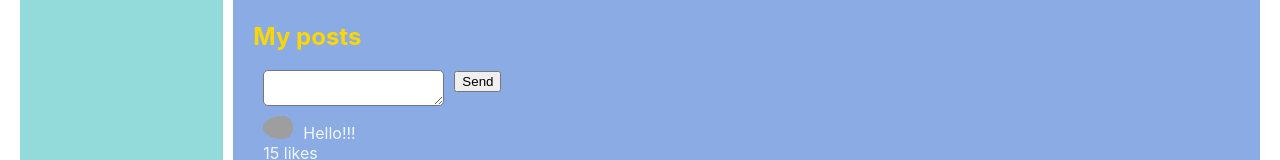
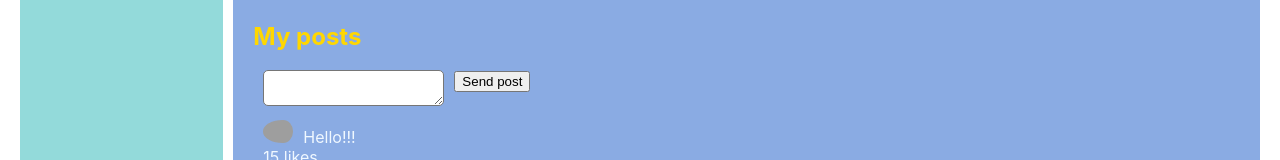
Before and after one commit to Komandr33/samurai-way-main, a React (Create React App) app: page /profile in a window 1280 px wide. Shown: the part 493-653 px from the top of the page. Built offline with nearby package versions, Linux system fonts and the light colour scheme; grey boxes are pictures that could not be loaded.

Commit message:
Refactor Textarea.tsx and Button.tsx Added PATH in App.tsx and Error404.tsx

```diff
--- a/src/App.css
+++ b/src/App.css
@@ -31,3 +31,9 @@
     max-width: 200px;
     border-radius: 5px;
 }
+
+.error {
+    text-align: center;
+    background-color: darkgray;
+    color: red;
+}
--- a/src/App.tsx
+++ b/src/App.tsx
@@ -4,16 +4,13 @@ import {Navbar} from './components/Body/Navbar/Navbar';
 import {Header} from './components/Header/Header';
 import {Profile} from './components/Body/Profile/Profile';
 import {Footer} from './components/Footer/Footer';
-import {Dialogs, DialogsPropsType} from './components/Body/Dialogs/Dialogs';
+import {Dialogs} from './components/Body/Dialogs/Dialogs';
 import {Route} from 'react-router-dom';
 import {News} from './components/Body/News/News';
 import {Friends} from './components/Body/Friends/Friends';
 import {Musics} from './components/Body/Musics/Musics';
+import {DialogType} from './components/Body/Dialogs/Dialog/Dialog';
 
-export type DialogType = {
-  id: string,
-  name: string
-}
 export type MessageType = {
   id: string,
   message: string
@@ -23,36 +20,55 @@ export type PostType = {
   message: string,
   likes: number
 }
-
 export type ProfileType = {
   posts: PostType[]
 }
-
-export type AppPropsType = {
-  dialogs: DialogsPropsType,
+export type AppType = {
+  dialogs: DialogsType,
   profile: ProfileType
 }
+export type DialogsType = {
+  dialogs: DialogType[],
+  messages: MessageType[],
+}
 type AppStateType = {
-  state: AppPropsType
+  state: AppType,
+  addPost: (value: string) => void,
+  addMessage: (value: string) => void
+}
+
+export const PATH = {
+  PROFILE: '/profile',
+  DIALOGS: '/dialogs',
+  NEWS: '/news',
+  MUSICS: '/musics',
+  FRIENDS: '/friends',
+  ERROR: '/error'
 }
 
 export const App: FC<AppStateType> = (props) => {
 
-  const profile = () => <Profile profile={props.state.profile}/>
+  const profile = () => <Profile profile={props.state.profile}
+                                 addPost={props.addPost}/>
 
   const dialogs = () => <Dialogs dialogs={props.state.dialogs.dialogs}
-                                 messages={props.state.dialogs.messages}/>
+                                 messages={props.state.dialogs.messages}
+                                 addMessage={props.addMessage}/>
 
   return (
     <div className={'app-wrapper'}>
       <Header/>
       <Navbar/>
       <div className={'app-wrapper-content'}>
-        <Route path={'/profile'} render={profile}/>
-        <Route path={'/dialogs'} render={dialogs}/>
-        <Route path={'/news'} render={News}/>
-        <Route path={'/musics'} render={Musics}/>
-        <Route path={'/friends'} render={Friends}/>
+        {/*<Route exact path={'/*'}>*/}
+        {/*  <Redirect to={PATH.ERROR}/>*/}
+        {/*</Route>*/}
+        <Route path={PATH.PROFILE} render={profile}/>
+        <Route path={PATH.DIALOGS} render={dialogs}/>
+        <Route path={PATH.NEWS} render={News}/>
+        <Route path={PATH.MUSICS} render={Musics}/>
+        <Route path={PATH.FRIENDS} render={Friends}/>
+        {/*<Route path={PATH.ERROR} render={Error404}/>*/}
       </div>
       <Footer/>
     </div>
--- a/src/components/Body/Button/Button.tsx
+++ b/src/components/Body/Button/Button.tsx
@@ -1,19 +1,19 @@
 import React, {FC} from 'react';
 
 type propsType = {
+  title: string,
   collBack: () => void
 }
 
-export const Button: FC<propsType> = ({collBack}) => {
+export const Button: FC<propsType> = (props) => {
 
   const onClickHandler = () => {
-    collBack()
+    props.collBack()
   }
-
   return (
     <span>
       <button onClick={onClickHandler}>
-        Send
+        {props.title}
       </button>
     </span>
   )
--- a/src/components/Body/Dialogs/Dialog/Dialog.tsx
+++ b/src/components/Body/Dialogs/Dialog/Dialog.tsx
@@ -1,10 +1,15 @@
 import React, {FC} from 'react';
 import s from '../Dialogs.module.css';
 import {NavLink} from 'react-router-dom';
-import {DialogType} from '../../../../App';
+import {PATH} from '../../../../App';
+
+export type DialogType = {
+  id: string,
+  name: string
+}
 
 export const Dialog: FC<DialogType> = (props) => {
-  const path = `/dialogs/${props.id}`
+  const path = `${PATH.DIALOGS}/${props.id}`
   return (
     <div className={s.dialog}>
       <NavLink to={path} activeClassName={s.active}>{props.name}</NavLink>
--- a/src/components/Body/Dialogs/Dialogs.tsx
+++ b/src/components/Body/Dialogs/Dialogs.tsx
@@ -1,23 +1,26 @@
-import React from 'react';
+import React, {useState} from 'react';
 import s from './Dialogs.module.css'
 import {Dialog} from './Dialog/Dialog';
 import {Message} from './Messages/Message';
-import {DialogType, MessageType} from '../../../App';
 import {Textarea} from '../Textarea/Textarea';
-import {addMessage} from '../../../redux/state';
+import {DialogsType} from '../../../App';
+import {Button} from '../Button/Button';
 
-export type DialogsPropsType = {
-    dialogs: DialogType[],
-    messages: MessageType[]
-}
+type DialogsPropsType = DialogsType &
+  { addMessage: (value: string) => void }
 
 export const Dialogs = (props: DialogsPropsType) => {
 
+  const [value, setValue] = useState('')
+
   const dialogElement = props.dialogs.map(el => <Dialog key={el.id} name={el.name} id={el.id}/>)
   const messageElement = props.messages.map(el => <Message key={el.id} message={el.message}/>)
-  const addMessageHandler = (v: string) => {
-    addMessage(v)
+
+  const onclickHandler = () => {
+    props.addMessage(value)
+    setValue('')
   }
+
   return (
     <div className={s.dialogs}>
       <div className={s.dialogsItems}>
@@ -26,7 +29,10 @@ export const Dialogs = (props: DialogsPropsType) => {
       <div className={s.messages}>
         {messageElement}
       </div>
-      <Textarea collBack={addMessageHandler}/>
+      <div className={'inputBlock'}>
+        <Textarea value={value} collBack={setValue}/>
+        <Button title={'Send message'} collBack={onclickHandler}/>
+      </div>
     </div>
   )
 }
--- a/src/components/Body/Profile/Mypost/MyPosts.tsx
+++ b/src/components/Body/Profile/Mypost/MyPosts.tsx
@@ -1,25 +1,33 @@
-import React from 'react';
+import React, {useState} from 'react';
 import s from './MyPosts.module.css';
 import {Post} from './Post/Post';
 import {Textarea} from '../../Textarea/Textarea';
 import {PostType} from '../../../../App';
-import {addPost} from '../../../../redux/state';
+import {Button} from '../../Button/Button';
+
 
 type PostsPropsType = {
-  posts: Array<PostType>
+  posts: Array<PostType>,
+  addPost: (value: string) => void
 }
 
 export function MyPosts(props: PostsPropsType) {
 
+  const [value, setValue] = useState('')
+
   const posts = props.posts.map((p) => <Post key={p.id} message={p.message} likeCounts={p.likes}/>);
-  const addPostHandler = (v: string) => {
-    addPost(v)
+  const addPostHandler = () => {
+    props.addPost(value)
+    setValue('')
   }
 
   return (
     <div className={s.item}>
       <h2>My posts</h2>
-      <Textarea collBack={addPostHandler}/>
+      <div className={'inputBlock'}>
+        <Textarea value={value} collBack={setValue}/>
+        <Button title={'Send post'} collBack={addPostHandler}/>
+      </div>
       <div>
         {posts}
       </div>
--- a/src/components/Body/Profile/Profile.tsx
+++ b/src/components/Body/Profile/Profile.tsx
@@ -5,6 +5,7 @@ import {ProfileType} from '../../../App';
 
 type ProfilePropsType = {
   profile: ProfileType
+  addPost: (value: string) => void
 }
 
 export function Profile(props: ProfilePropsType) {
@@ -12,7 +13,7 @@ export function Profile(props: ProfilePropsType) {
   return (
     <div>
       <ProfileInfo/>
-      <MyPosts posts={props.profile.posts}/>
+      <MyPosts posts={props.profile.posts} addPost={props.addPost}/>
     </div>
   )
 }
--- a/src/components/Body/Textarea/Textarea.tsx
+++ b/src/components/Body/Textarea/Textarea.tsx
@@ -1,27 +1,19 @@
-import React, {ChangeEvent, FC, useState} from 'react';
-import {Button} from '../Button/Button';
-import '../../../App.css';
+import React, {ChangeEvent, FC} from 'react';
 
 type propsType = {
+  value: string,
   collBack: (value: string) => void
 }
 
 export const Textarea: FC<propsType> = (props) => {
 
-  const [value, setValue] = useState('')
-
   const onChangeHandler = (e: ChangeEvent<HTMLTextAreaElement>) => {
-    setValue(e.currentTarget.value)
+    props.collBack(e.currentTarget.value)
   }
 
-  const onclickHandler = () => {
-    props.collBack(value)
-    setValue('')
-  }
   return (
-    <div className={'inputBlock'}>
-      <textarea value={value} onChange={onChangeHandler}/>
-      <Button collBack={onclickHandler}/>
-    </div>
+    <span>
+      <textarea value={props.value} onChange={onChangeHandler}/>
+    </span>
   )
 }
--- a/src/index.tsx
+++ b/src/index.tsx
@@ -2,11 +2,11 @@ import React from 'react';
 import ReactDOM from 'react-dom';
 import './index.css';
 import App from './App';
-import state from './redux/state';
+import state, {addMessage, addPost} from './redux/state';
 import {BrowserRouter} from 'react-router-dom';
 
 ReactDOM.render(
   <BrowserRouter>
-    <App state={state}/>
+    <App state={state} addPost={addPost} addMessage={addMessage}/>
   </BrowserRouter>, document.getElementById('root')
 );
```
Also changed, not shown: src/components/Body/Error404.tsx (added, +11 -0 lines).
